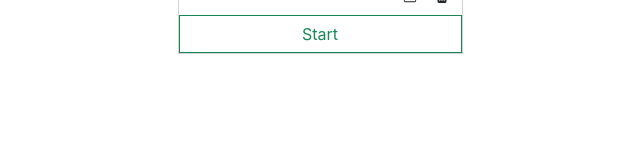
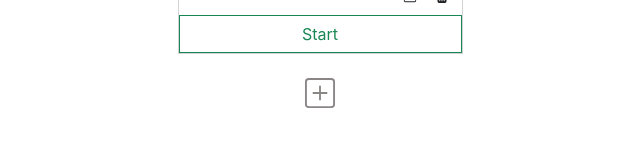
Before and after one commit to acuellarh/React-hooks-chrometer, a React (Create React App) app: page / in a window 1280 px wide. Shown: the part 445-592 px from the top of the page, without its empty margins (320-960 px from the left). Built offline with nearby package versions, Linux system fonts and the light colour scheme.

Commit message:
Add PlusIcon and their css styles

```diff
--- a/src/App.js
+++ b/src/App.js
@@ -1,4 +1,5 @@
 import { useEffect, useState } from "react";
+import { PlusIcon } from "./components/PlusIcon";
 import { Timers } from "./components/Timers";
 import { Title } from "./components/Title";
 import initialList from "./Database/data.json"
@@ -8,17 +9,13 @@ function App() {
 
   const [timerList, setTimerList] = useState(initialList);
 
-
-
-
-
-
   return (
     <div className="container">
       <Title/>
       <Timers
         timerList={timerList}
       />
+      <PlusIcon/>
     </div>
   );
 }
--- /dev/null
+++ b/src/components/PlusIcon.js
@@ -0,0 +1,12 @@
+export const PlusIcon = () => {
+  return (
+    <div className="row mt-3 pt-2 gray-light-color">
+      <div className="col d-flex justify-content-center">
+        <svg xmlns="http://www.w3.org/2000/svg" width="30" height="30" fill="currentColor" class="bi bi-plus-square" viewBox="0 0 16 16">
+          <path d="M14 1a1 1 0 0 1 1 1v12a1 1 0 0 1-1 1H2a1 1 0 0 1-1-1V2a1 1 0 0 1 1-1h12zM2 0a2 2 0 0 0-2 2v12a2 2 0 0 0 2 2h12a2 2 0 0 0 2-2V2a2 2 0 0 0-2-2H2z"/>
+          <path d="M8 4a.5.5 0 0 1 .5.5v3h3a.5.5 0 0 1 0 1h-3v3a.5.5 0 0 1-1 0v-3h-3a.5.5 0 0 1 0-1h3v-3A.5.5 0 0 1 8 4z"/>
+        </svg>
+      </div>
+    </div>
+  )
+}
```
